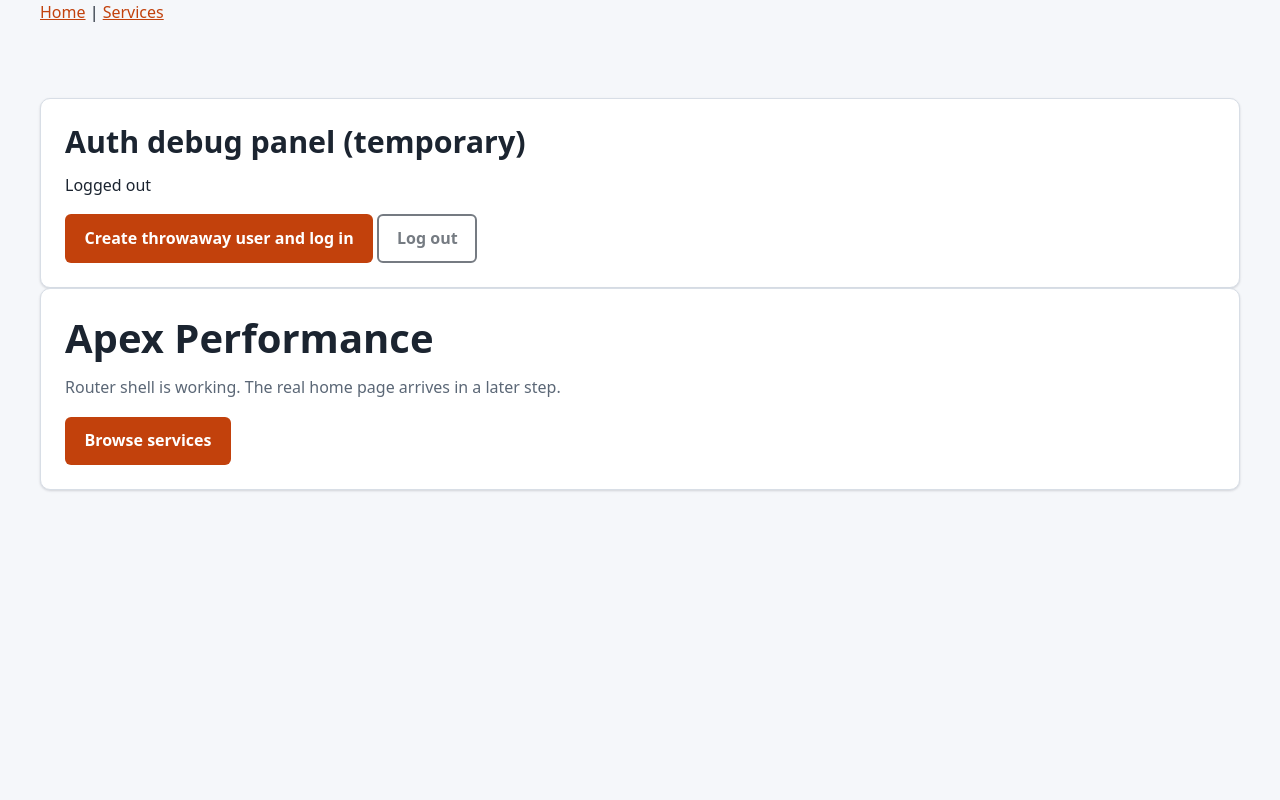
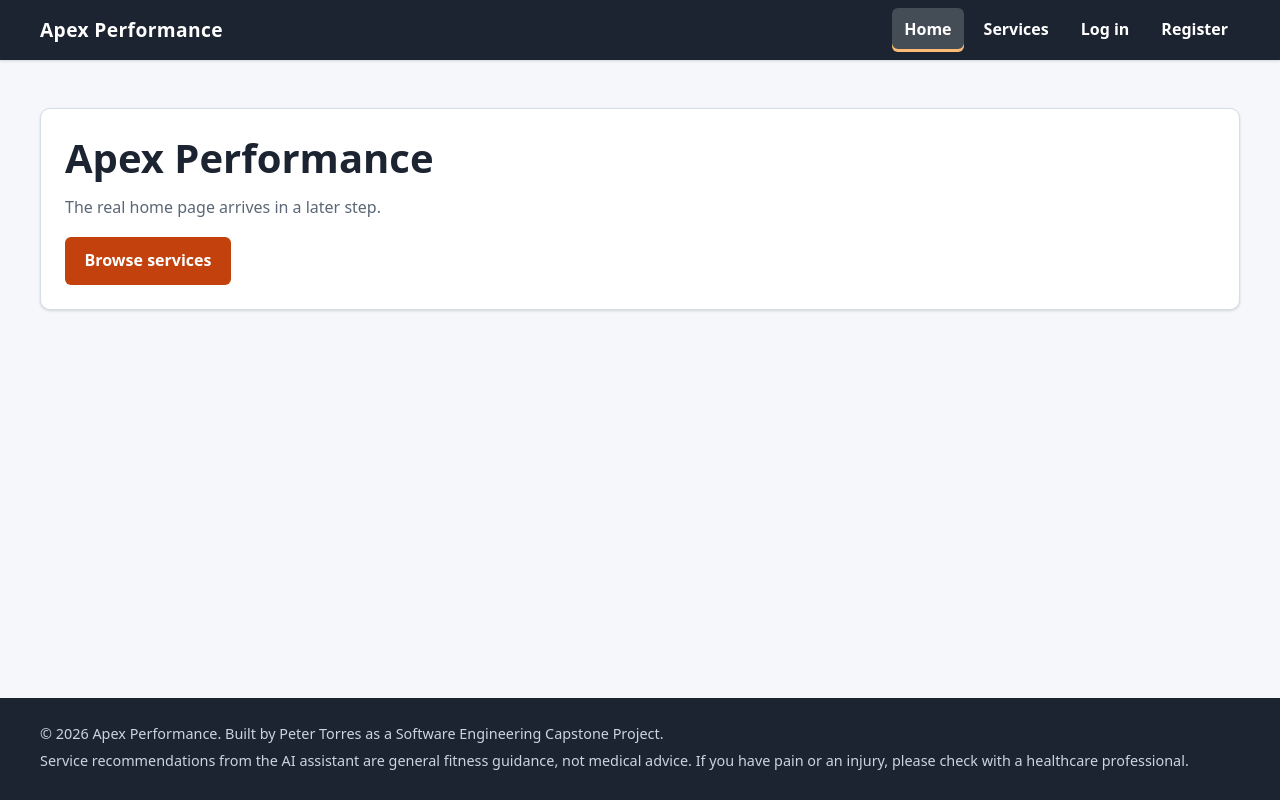
Before and after one commit to petertorres232-byte/booking-capstone, a React (Vite) app in the folder client/: page / in a window 1280 px wide. Built offline with nearby package versions, Linux system fonts and the light colour scheme.

Commit message:
Restructure App with Layout route, protected dashboard and placeholder pages

```diff
--- a/client/src/App.jsx
+++ b/client/src/App.jsx
@@ -1,68 +1,20 @@
 // ==============================================================================
-// APEX PERFORMANCE — APP ROOT (TEMPORARY ROUTER SHELL + AUTH DEBUG PANEL)
+// APEX PERFORMANCE — APP ROOT (PROVIDERS + ROUTES)
 // File Path: client/src/App.jsx
-// The debug panel is TEMPORARY and is removed in Step 28 (real Navbar/Layout).
+// Placeholder pages below are replaced by real files in client/src/pages/
+// during Steps 29-35.
 // ==============================================================================
 
-import { useState } from 'react';
 import { BrowserRouter, Routes, Route, Link } from 'react-router-dom';
-import { AuthProvider, useAuth } from './context/AuthContext.jsx';
-
-// TEMPORARY: shows live session state so we can test AuthContext before building real forms
-function AuthDebugPanel() {
-  const { user, isLoading, isAuthenticated, register, logout } = useAuth();
-  const [message, setMessage] = useState('');
-  const [busy, setBusy] = useState(false);
-
-  const handleCreateTestUser = async () => {
-    setBusy(true);
-    setMessage('');
-    try {
-      await register('Debug User', `debug.${Date.now()}@example.com`, 'TestPass123');
-    } catch (error) {
-      setMessage(error.message);
-    } finally {
-      setBusy(false);
-    }
-  };
-
-  return (
-    <section className="card" aria-live="polite">
-      <h2>Auth debug panel (temporary)</h2>
-
-      {isLoading && (
-        <p>
-          <span className="spinner" aria-hidden="true" /> Checking session...
-        </p>
-      )}
-
-      {!isLoading && isAuthenticated && (
-        <p>
-          Logged in as <strong>{user.email}</strong> (role: {user.role})
-        </p>
-      )}
-
-      {!isLoading && !isAuthenticated && <p>Logged out</p>}
-
-      {message && <div className="alert alert-error">{message}</div>}
-
-      <button type="button" className="btn" onClick={handleCreateTestUser} disabled={busy || isLoading || isAuthenticated}>
-        {busy ? 'Creating...' : 'Create throwaway user and log in'}
-      </button>{' '}
-      <button type="button" className="btn btn-secondary" onClick={logout} disabled={isLoading || !isAuthenticated}>
-        Log out
-      </button>
-    </section>
-  );
-}
+import { AuthProvider } from './context/AuthContext.jsx';
+import Layout from './components/Layout.jsx';
+import ProtectedRoute from './components/ProtectedRoute.jsx';
 
 function HomePlaceholder() {
   return (
     <section className="card">
       <h1>Apex Performance</h1>
-      <p className="text-muted">
-        Router shell is working. The real home page arrives in a later step.
-      </p>
+      <p className="text-muted">The real home page arrives in a later step.</p>
       <Link className="btn" to="/services">
         Browse services
       </Link>
@@ -75,6 +27,33 @@ function ServicesPlaceholder() {
     <section className="card">
       <h1>Services</h1>
       <p className="text-muted">The live service catalog will load here from the API.</p>
+    </section>
+  );
+}
+
+function LoginPlaceholder() {
+  return (
+    <section className="card">
+      <h1>Log in</h1>
+      <p className="text-muted">The login form arrives in Step 29.</p>
+    </section>
+  );
+}
+
+function RegisterPlaceholder() {
+  return (
+    <section className="card">
+      <h1>Register</h1>
+      <p className="text-muted">The registration form arrives in Step 29.</p>
+    </section>
+  );
+}
+
+function DashboardPlaceholder() {
+  return (
+    <section className="card">
+      <h1>Dashboard</h1>
+      <p className="text-muted">Your appointments will appear here in Step 32.</p>
     </section>
   );
 }
@@ -95,18 +74,23 @@ export default function App() {
   return (
     <AuthProvider>
       <BrowserRouter>
-        <nav className="container page-title" aria-label="Main navigation">
-          <Link to="/">Home</Link> | <Link to="/services">Services</Link>
-        </nav>
-
-        <main className="container page">
-          <AuthDebugPanel />
-          <Routes>
-            <Route path="/" element={<HomePlaceholder />} />
-            <Route path="/services" element={<ServicesPlaceholder />} />
+        <Routes>
+          <Route element={<Layout />}>
+            <Route index element={<HomePlaceholder />} />
+            <Route path="services" element={<ServicesPlaceholder />} />
+            <Route path="login" element={<LoginPlaceholder />} />
+            <Route path="register" element={<RegisterPlaceholder />} />
+            <Route
+              path="dashboard"
+              element={
+                <ProtectedRoute>
+                  <DashboardPlaceholder />
+                </ProtectedRoute>
+              }
+            />
             <Route path="*" element={<NotFoundPlaceholder />} />
-          </Routes>
-        </main>
+          </Route>
+        </Routes>
       </BrowserRouter>
     </AuthProvider>
   );
```
